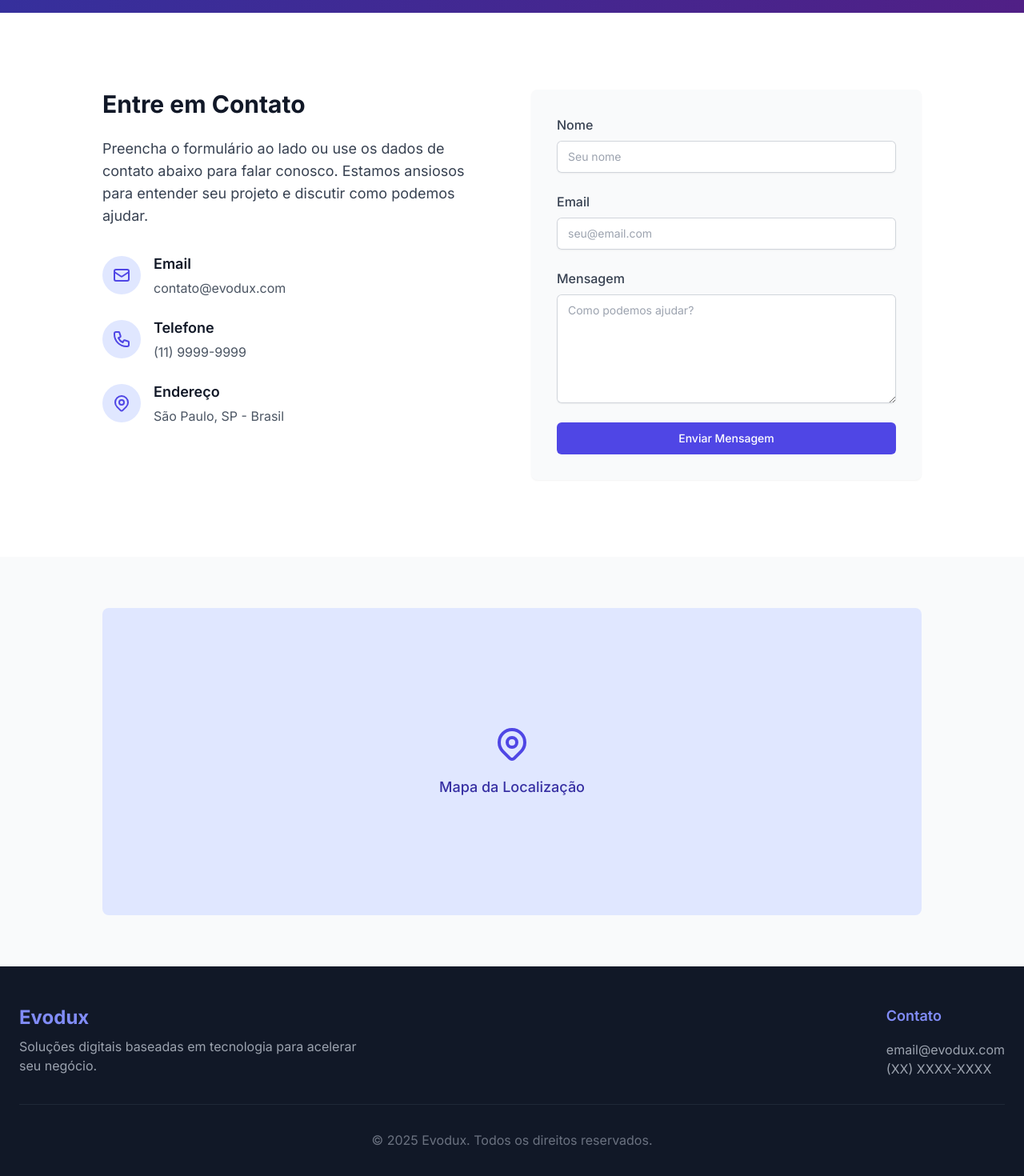
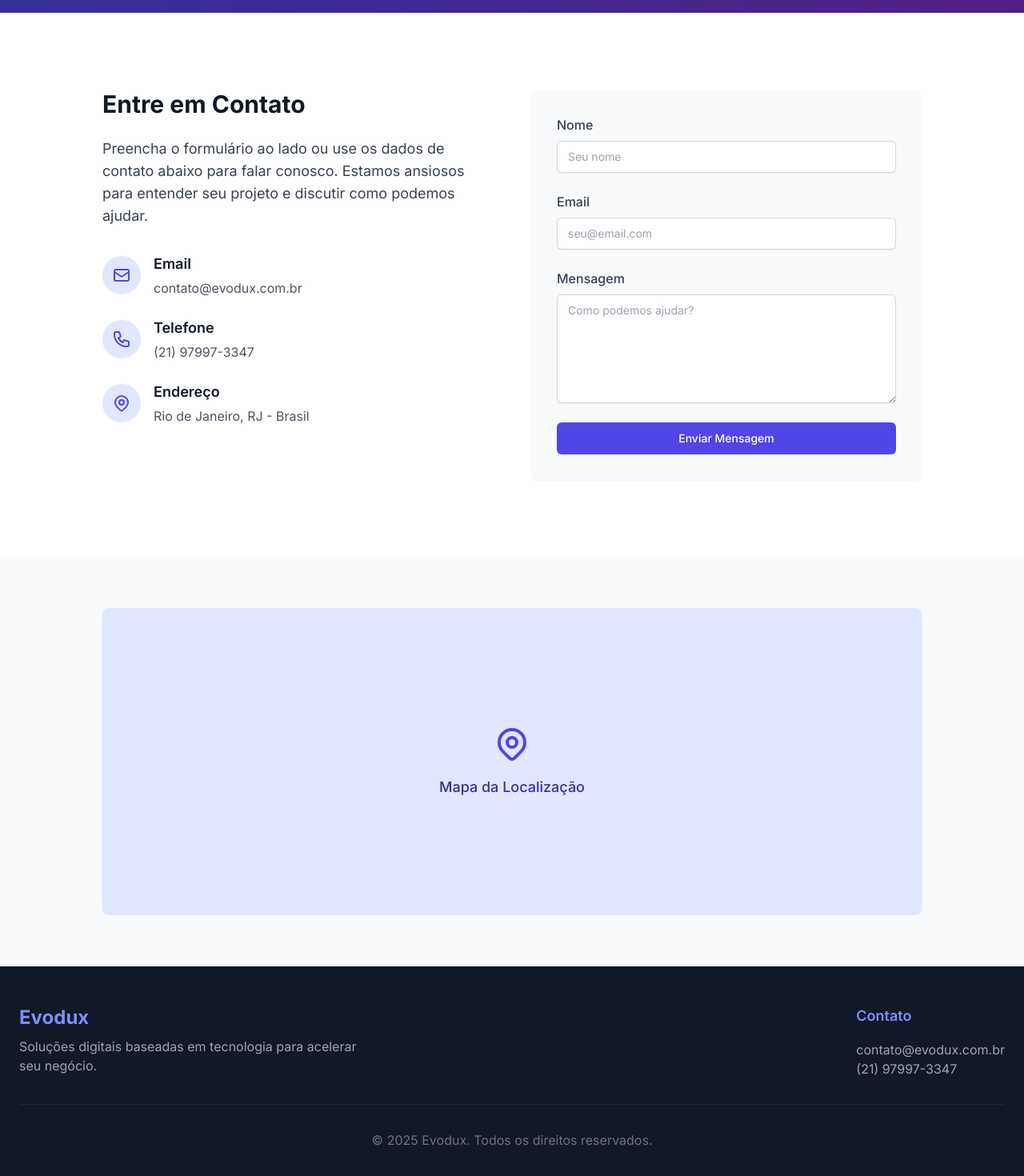
Before and after one commit to gean-ferreira/evodux, a Next.js app: page /contact in a window 1280 px wide. Shown: the part 452-1922 px from the top of the page at 80% size. Built offline with nearby package versions, Linux system fonts and the light colour scheme.

Commit message:
feat: Integrate contact information constants and update contact details in layout and contact pages

```diff
--- a/src/app/contact/page.tsx
+++ b/src/app/contact/page.tsx
@@ -5,6 +5,7 @@
 import { zodResolver } from '@hookform/resolvers/zod'
 import { z } from 'zod'
 import { motion } from 'framer-motion'
+import { CONTACT_INFO } from '@/constants/contact.const'
 
 const formSchema = z.object({
   name: z.string().min(2, 'Nome muito curto').max(50, 'Nome muito longo'),
@@ -103,7 +104,14 @@
                     <h3 className='text-lg font-semibold mb-1 text-gray-900'>
                       Email
                     </h3>
-                    <p className='text-gray-600'>contato@evodux.com</p>
+                    <p className='text-gray-600'>
+                      <a
+                        href={`mailto:${CONTACT_INFO.email}`}
+                        className='hover:text-indigo-600 transition-colors'
+                      >
+                        {CONTACT_INFO.email}
+                      </a>
+                    </p>
                   </div>
                 </div>
 
@@ -127,7 +135,16 @@
                     <h3 className='text-lg font-semibold mb-1 text-gray-900'>
                       Telefone
                     </h3>
-                    <p className='text-gray-600'>(11) 9999-9999</p>
+                    <p className='text-gray-600'>
+                      <a
+                        href={`https://wa.me/${CONTACT_INFO.phone.replace(/\D/g, '')}`}
+                        target='_blank'
+                        rel='noopener noreferrer'
+                        className='hover:text-indigo-600 transition-colors'
+                      >
+                        {CONTACT_INFO.phone}
+                      </a>
+                    </p>
                   </div>
                 </div>
 
@@ -157,7 +174,7 @@
                     <h3 className='text-lg font-semibold mb-1 text-gray-900'>
                       Endereço
                     </h3>
-                    <p className='text-gray-600'>São Paulo, SP - Brasil</p>
+                    <p className='text-gray-600'>Rio de Janeiro, RJ - Brasil</p>
                   </div>
                 </div>
               </div>
--- a/src/app/layout.tsx
+++ b/src/app/layout.tsx
@@ -2,6 +2,7 @@
 import { Inter } from 'next/font/google'
 import './globals.css'
 import Header from '@/components/Header'
+import { CONTACT_INFO } from '@/constants/contact.const'
 
 const inter = Inter({ subsets: ['latin'] })
 
@@ -59,8 +60,24 @@
                 <h3 className='text-lg font-semibold mb-4 text-indigo-400'>
                   Contato
                 </h3>
-                <p className='text-gray-400'>email@evodux.com</p>
-                <p className='text-gray-400'>(XX) XXXX-XXXX</p>
+                <p className='text-gray-400'>
+                  <a
+                    href={`mailto:${CONTACT_INFO.email}`}
+                    className='hover:text-indigo-300 transition-colors'
+                  >
+                    {CONTACT_INFO.email}
+                  </a>
+                </p>
+                <p className='text-gray-400'>
+                  <a
+                    href={`https://wa.me/${CONTACT_INFO.phone.replace(/\D/g, '')}`}
+                    target='_blank'
+                    rel='noopener noreferrer'
+                    className='hover:text-indigo-300 transition-colors'
+                  >
+                    {CONTACT_INFO.phone}
+                  </a>
+                </p>
               </div>
             </div>
             <div className='border-t border-gray-800 mt-8 pt-8 text-center text-gray-500'>
--- /dev/null
+++ b/src/constants/contact.const.ts
@@ -0,0 +1,4 @@
+export const CONTACT_INFO = {
+  email: 'contato@evodux.com.br',
+  phone: '(21) 97997-3347',
+}
```
